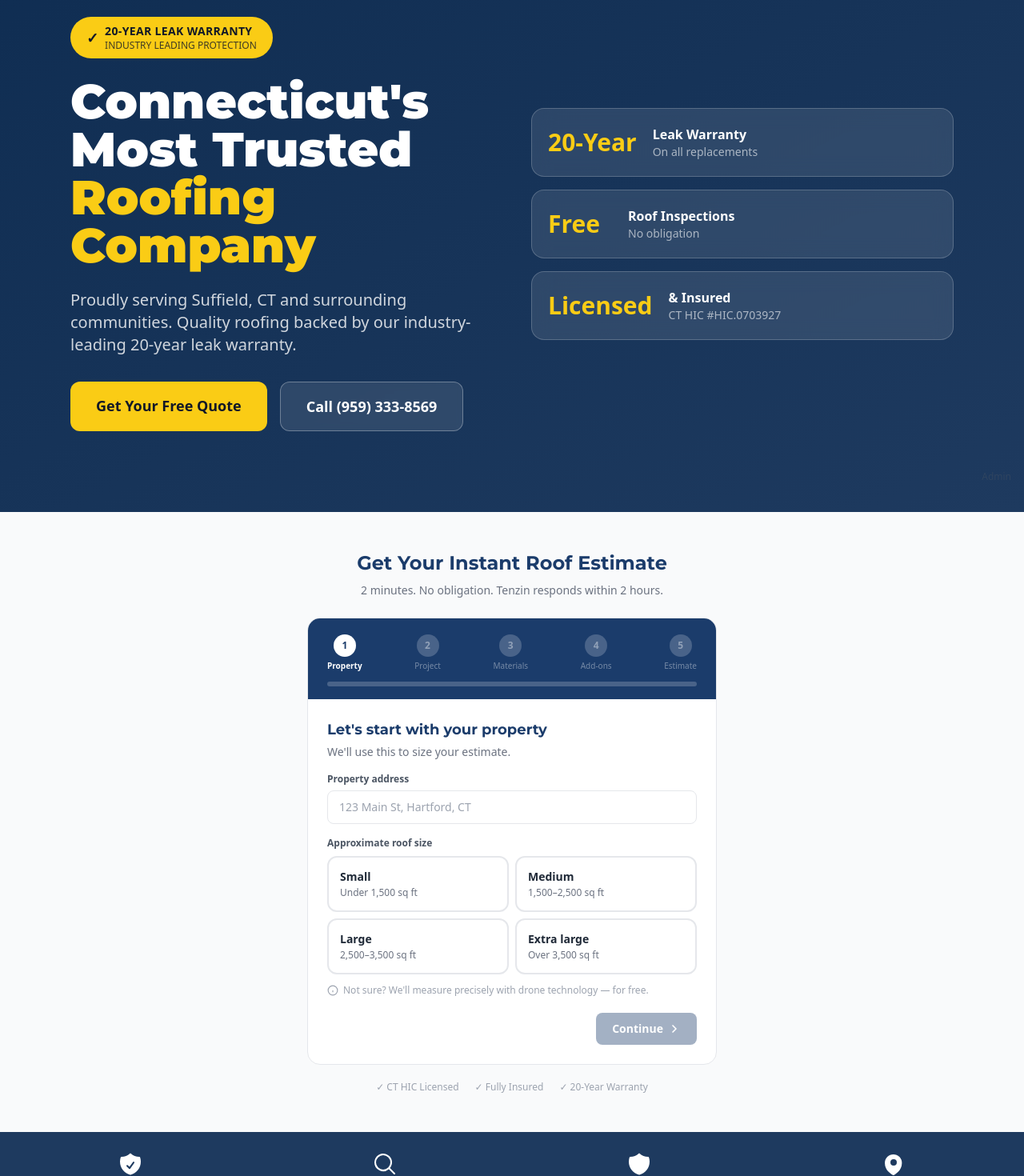
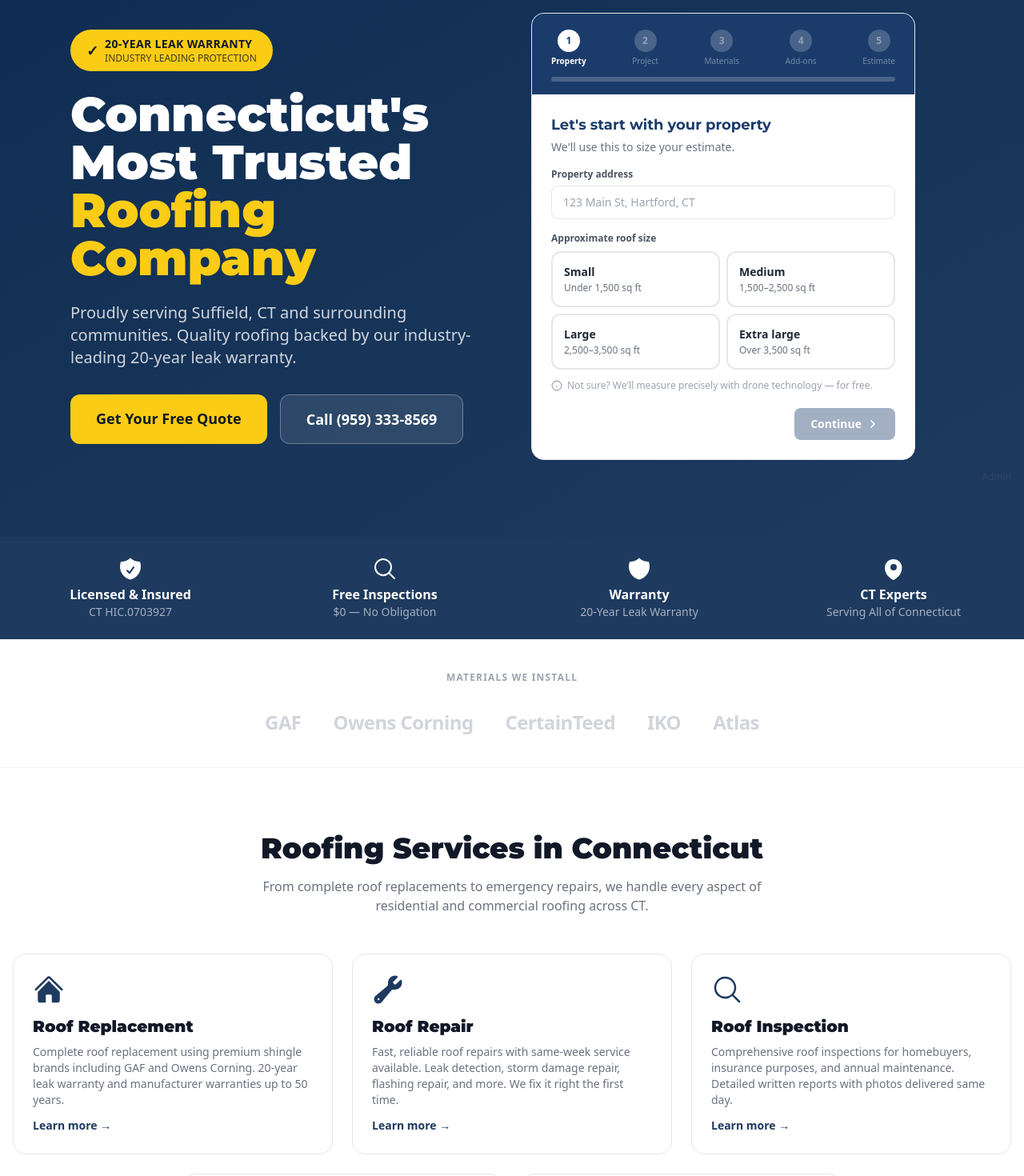
Before and after one commit to solarprolab/trust-proof-roofing, a Next.js app: page / in a window 1280 px wide. Shown: the part 180-1650 px from the top of the page at 80% size. Built offline with nearby package versions, Linux system fonts and the light colour scheme.

Commit message:
Move instant quote tool into hero section

```diff
--- a/src/app/page.tsx
+++ b/src/app/page.tsx
@@ -90,36 +90,8 @@ export default function HomePage() {
             </div>
           </div>
 
-          {/* Right: Trust stats */}
-          <div className="hidden lg:flex flex-col gap-4">
-            {[
-              { number: '20-Year', label: 'Leak Warranty', sub: 'On all replacements' },
-              { number: 'Free', label: 'Roof Inspections', sub: 'No obligation' },
-              { number: 'Licensed', label: '& Insured', sub: `CT HIC #${SITE.license}` },
-            ].map((stat) => (
-              <div key={stat.label} className="bg-white/10 backdrop-blur-md border border-white/20 rounded-2xl p-5 flex items-center gap-5">
-                <div className="text-3xl font-black text-yellow-400 min-w-[80px]">{stat.number}</div>
-                <div>
-                  <div className="text-white font-bold text-base">{stat.label}</div>
-                  <div className="text-white/60 text-sm">{stat.sub}</div>
-                </div>
-              </div>
-            ))}
-          </div>
-        </div>
-      </section>
-
-      <section className="bg-gray-50 py-12 px-4">
-        <div className="max-w-lg mx-auto">
-          <div className="text-center mb-6">
-            <h2 className="text-2xl font-bold text-[#1B3C6B] mb-2">Get Your Instant Roof Estimate</h2>
-            <p className="text-sm text-gray-500">2 minutes. No obligation. Tenzin responds within 2 hours.</p>
-          </div>
-          <InstantQuote />
-          <div className="flex items-center justify-center gap-5 mt-5 text-xs text-gray-400 font-medium">
-            <span>✓ CT HIC Licensed</span>
-            <span>✓ Fully Insured</span>
-            <span>✓ 20-Year Warranty</span>
+          <div className="w-full lg:w-[480px] flex-shrink-0">
+            <InstantQuote />
           </div>
         </div>
       </section>
```
